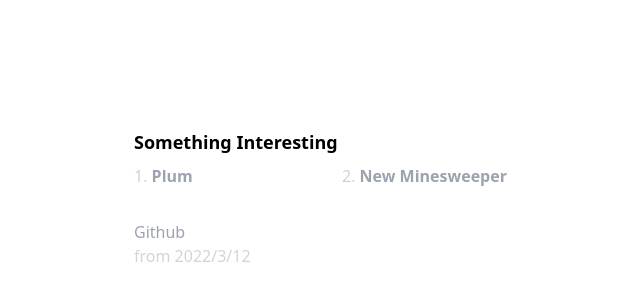
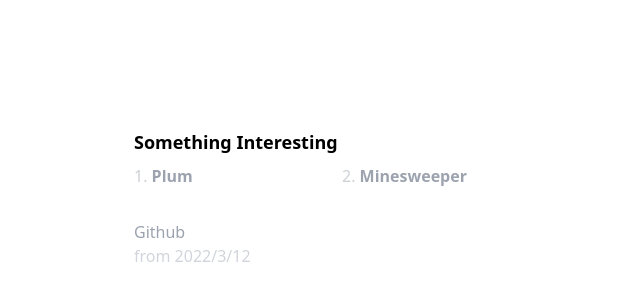
Before and after one commit to liuhq8796/liuhq8796.github.io, a Vue app: page / in a window 1280 px wide. Shown: the part 202-502 px from the top of the page, without its empty margins (314-954 px from the left). Built offline with nearby package versions, Linux system fonts and the light colour scheme.

Commit message:
修改新扫雷命名

```diff
--- a/src/router/index.ts
+++ b/src/router/index.ts
@@ -1,7 +1,7 @@
 import { createRouter, createWebHistory } from "vue-router";
 import HomeView from "../views/HomeView.vue";
 const PlumView = () => import("../views/PlumView.vue");
-const NewMinesweeperView = () => import("../views/NewMinesweeperView.vue");
+const MinesweeperView = () => import("../views/MinesweeperView.vue");
 
 const router = createRouter({
   history: createWebHistory(import.meta.env.BASE_URL),
@@ -17,9 +17,9 @@ const router = createRouter({
       component: PlumView,
     },
     {
-      path: "/new-minesweeper",
-      name: "new-minesweeper",
-      component: NewMinesweeperView,
+      path: "/minesweeper",
+      name: "minesweeper",
+      component: MinesweeperView,
     },
   ],
 });
--- a/src/views/HomeView.vue
+++ b/src/views/HomeView.vue
@@ -9,8 +9,8 @@ const links = ref([
     url: "/plum",
   },
   {
-    title: "New Minesweeper",
-    url: "/new-minesweeper",
+    title: "Minesweeper",
+    url: "/minesweeper",
   },
 ]);
 
```
Also changed, not shown: src/views/MinesweeperView.vue (renamed from src/views/NewMinesweeperView.vue).
